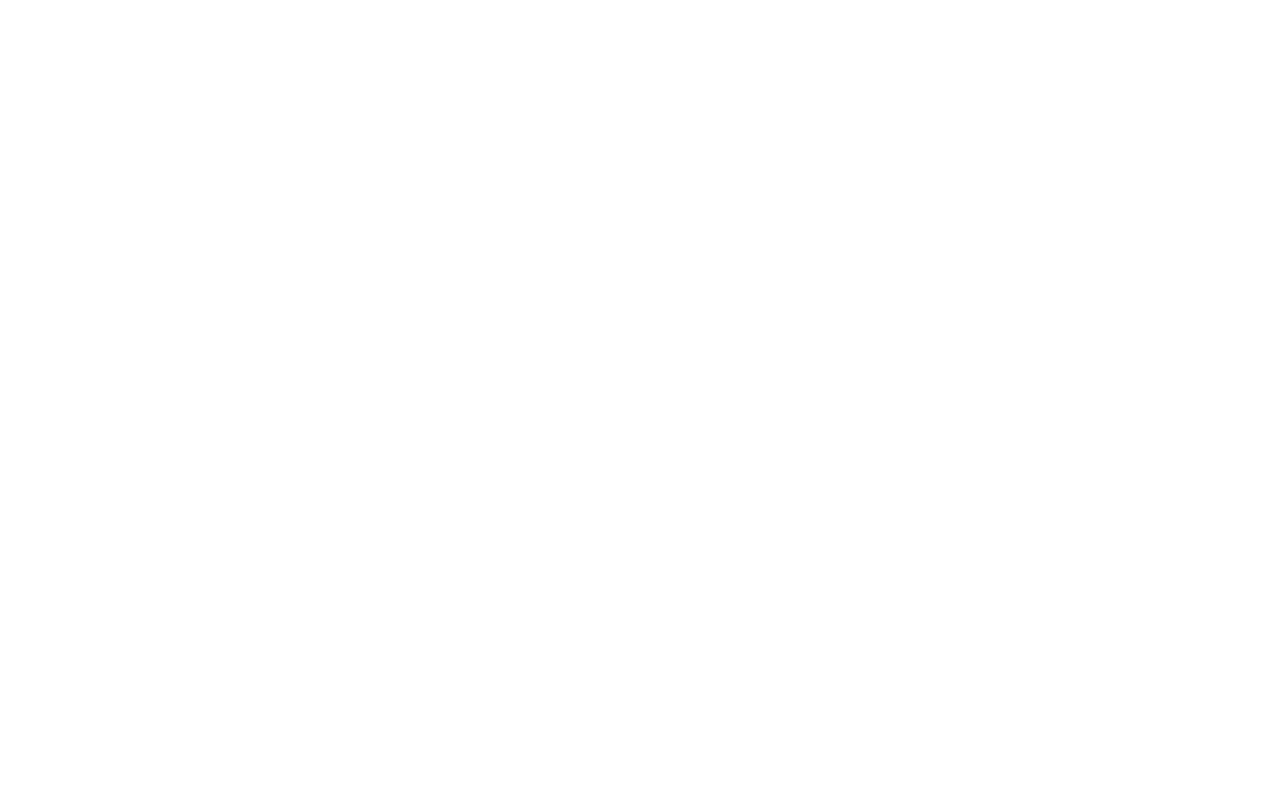
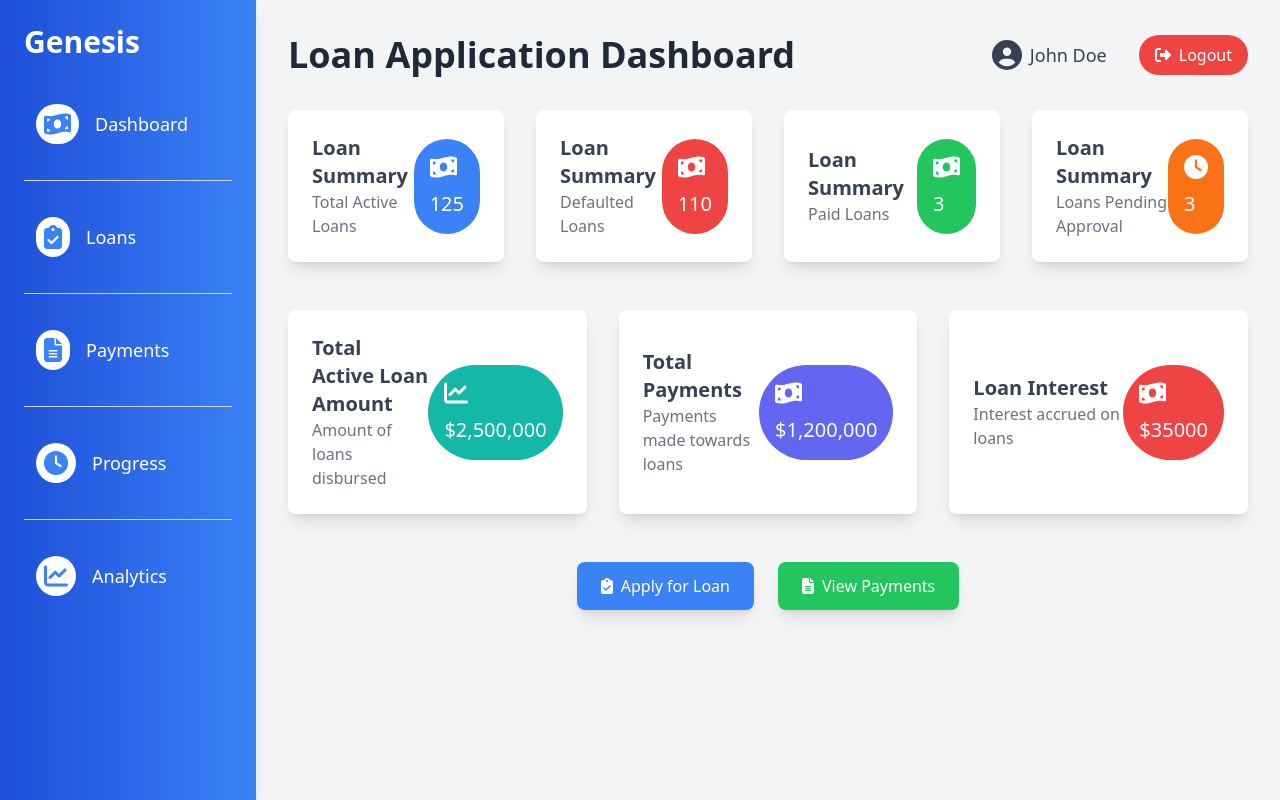
Before and after one commit to cris-cmk/genesis-loans, a React (Create React App) app: page /dashboard in a window 1280 px wide. Before the commit this address had no page. Built offline with nearby package versions, Linux system fonts and the light colour scheme.

Commit message:
updated dashboard details

```diff
--- a/src/App.js
+++ b/src/App.js
@@ -1,18 +1,20 @@
 import React from "react";
-import { BrowserRouter as Router, Route, Routes } from "react-router-dom";
-import Login from "./components/Login";
-import Register from "./components/Register";
+import { BrowserRouter as Router, Routes, Route } from "react-router-dom";
+import Login from "./components/auth/Login";
+import Register from "./components/auth/Register";
+import LoanDashboard from "./components/dashboard/LoanDashboard"; // Import LoanDashboard component
 
-function App() {
+const App = () => {
   return (
     <Router>
       <Routes>
         <Route path="/" element={<Login />} />
         <Route path="/login" element={<Login />} />
         <Route path="/register" element={<Register />} />
+        <Route path="/dashboard" element={<LoanDashboard />} />
       </Routes>
     </Router>
   );
-}
+};
 
 export default App;
--- a/src/components/Register.js
+++ b/src/components/auth/Register.js
@@ -2,7 +2,7 @@
 import { FontAwesomeIcon } from "@fortawesome/react-fontawesome";
 import { faEnvelope, faLock, faUser, faEye, faEyeSlash } from "@fortawesome/free-solid-svg-icons";
 import { createUserWithEmailAndPassword } from "firebase/auth";
-import { auth } from "../firebase";  // Import Firebase auth instance
+import { auth } from "../../firebase";  // Import Firebase auth instance
 
 const Register = () => {
   const [fullName, setFullName] = useState("");
--- /dev/null
+++ b/src/components/dashboard/LoanDashboard.js
@@ -0,0 +1,181 @@
+import React from "react";
+import { FontAwesomeIcon } from "@fortawesome/react-fontawesome";
+import { faMoneyBillWave, faClipboardCheck, faFileAlt, faClock, faChartLine, faUserCircle, faSignOutAlt } from "@fortawesome/free-solid-svg-icons";
+
+const LoanDashboard = () => {
+  return (
+    <div className="min-h-screen bg-gray-100 flex">
+      {/* Side Navigation */}
+      <div className="w-64 bg-gradient-to-r from-blue-700 to-blue-500 text-white p-6 fixed h-full shadow-lg">
+        {/* Logo Section */}
+        <div className="flex items-center mb-8">
+          <h2 className="text-3xl font-bold">Genesis</h2>
+        </div>
+
+        {/* Navigation Links */}
+        <ul className="space-y-6">
+          <li className="flex items-center space-x-4 hover:bg-blue-600 p-3 rounded-lg transition duration-200">
+            <FontAwesomeIcon icon={faMoneyBillWave} className="text-2xl rounded-full bg-white text-blue-500 p-2" />
+            <span className="text-lg">Dashboard</span>
+          </li>
+
+          <div className="border-b border-gray-300 my-4"></div> {/* Divider */}
+
+          <li className="flex items-center space-x-4 hover:bg-blue-600 p-3 rounded-lg transition duration-200">
+            <FontAwesomeIcon icon={faClipboardCheck} className="text-2xl rounded-full bg-white text-blue-500 p-2" />
+            <span className="text-lg">Loans</span>
+          </li>
+
+          <div className="border-b border-gray-300 my-4"></div> {/* Divider */}
+
+          <li className="flex items-center space-x-4 hover:bg-blue-600 p-3 rounded-lg transition duration-200">
+            <FontAwesomeIcon icon={faFileAlt} className="text-2xl rounded-full bg-white text-blue-500 p-2" />
+            <span className="text-lg">Payments</span>
+          </li>
+
+          <div className="border-b border-gray-300 my-4"></div> {/* Divider */}
+
+          <li className="flex items-center space-x-4 hover:bg-blue-600 p-3 rounded-lg transition duration-200">
+            <FontAwesomeIcon icon={faClock} className="text-2xl rounded-full bg-white text-blue-500 p-2" />
+            <span className="text-lg">Progress</span>
+          </li>
+
+          <div className="border-b border-gray-300 my-4"></div> {/* Divider */}
+
+          <li className="flex items-center space-x-4 hover:bg-blue-600 p-3 rounded-lg transition duration-200">
+            <FontAwesomeIcon icon={faChartLine} className="text-2xl rounded-full bg-white text-blue-500 p-2" />
+            <span className="text-lg">Analytics</span>
+          </li>
+        </ul>
+      </div>
+
+      {/* Main Dashboard Content */}
+      <div className="ml-64 w-full p-8">
+        {/* Header with Title, Profile, and Logout */}
+        <div className="flex items-center justify-between mb-8">
+          <h1 className="text-4xl font-bold text-gray-800">Loan Application Dashboard</h1>
+          <div className="flex items-center space-x-6">
+            {/* Profile Section */}
+            <div className="flex items-center space-x-2 cursor-pointer hover:bg-gray-200 p-2 rounded-full transition duration-200">
+              <FontAwesomeIcon icon={faUserCircle} className="text-3xl text-gray-700" />
+              <span className="text-lg text-gray-700">John Doe</span> {/* Example name */}
+            </div>
+
+            {/* Logout Button */}
+            <button className="flex items-center space-x-2 bg-red-500 hover:bg-red-600 text-white py-2 px-4 rounded-full transition duration-200">
+              <FontAwesomeIcon icon={faSignOutAlt} />
+              <span>Logout</span>
+            </button>
+          </div>
+        </div>
+
+        {/* Main Dashboard Cards */}
+        <div className="grid grid-cols-1 sm:grid-cols-2 md:grid-cols-3 lg:grid-cols-4 gap-8">
+          {/* Loan Summary */}
+          <div className="bg-white p-6 rounded-lg shadow-lg flex items-center justify-between">
+            <div>
+              <h3 className="text-xl font-semibold text-gray-700">Loan Summary</h3>
+              <p className="text-gray-500">Total Active Loans</p>
+            </div>
+            <div className="bg-blue-500 text-white p-4 rounded-full">
+              <FontAwesomeIcon icon={faMoneyBillWave} className="text-2xl" />
+              <p className="text-xl mt-2">125</p> {/* Example number */}
+            </div>
+          </div>
+
+
+
+          {/* Defaulted Loans */}
+          <div className="bg-white p-6 rounded-lg shadow-lg flex items-center justify-between">
+            <div>
+              <h3 className="text-xl font-semibold text-gray-700">Loan Summary</h3>
+              <p className="text-gray-500">Defaulted Loans </p>
+            </div>
+            <div className="bg-red-500 text-white p-4 rounded-full">
+              <FontAwesomeIcon icon={faMoneyBillWave} className="text-2xl" />
+              <p className="text-xl mt-2">110</p> {/* Example number */}
+            </div>
+          </div>
+
+          {/* paid Loans*/}
+          <div className="bg-white p-6 rounded-lg shadow-lg flex items-center justify-between">
+            <div>
+              <h3 className="text-xl font-semibold text-gray-700">Loan Summary</h3>
+              <p className="text-gray-500">Paid Loans</p>
+            </div>
+            <div className="bg-green-500 text-white p-4 rounded-full">
+              <FontAwesomeIcon icon={faMoneyBillWave} className="text-2xl" />
+              <p className="text-xl mt-2">3</p> {/* Example number */}
+            </div>
+          </div>
+           {/* Loan Pending Approval */}
+          <div className="bg-white p-6 rounded-lg shadow-lg flex items-center justify-between">
+            <div>
+              <h3 className="text-xl font-semibold text-gray-700">Loan Summary</h3>
+              <p className="text-gray-500">Loans Pending Approval</p>
+            </div>
+            <div className="bg-orange-500 text-white p-4 rounded-full">
+              <FontAwesomeIcon icon={faClock} className="text-2xl" />
+              <p className="text-xl mt-2">3</p> {/* Example number */}
+            </div>
+          </div>
+        </div>
+
+
+
+        {/* Metrics Row */}
+        <div className="mt-12 grid grid-cols-1 sm:grid-cols-2 md:grid-cols-3 gap-8">
+          {/* Loan Amount */}
+          <div className="bg-white p-6 rounded-lg shadow-lg flex items-center justify-between">
+            <div>
+              <h3 className="text-xl font-semibold text-gray-700">Total Active Loan Amount</h3>
+              <p className="text-gray-500">Amount of loans disbursed</p>
+            </div>
+            <div className="bg-teal-500 text-white p-4 rounded-full">
+              <FontAwesomeIcon icon={faChartLine} className="text-2xl" />
+              <p className="text-xl mt-2">$2,500,000</p> {/* Example amount */}
+            </div>
+          </div>
+
+          {/* Total Payments */}
+          <div className="bg-white p-6 rounded-lg shadow-lg flex items-center justify-between">
+            <div>
+              <h3 className="text-xl font-semibold text-gray-700">Total Payments</h3>
+              <p className="text-gray-500">Payments made towards loans</p>
+            </div>
+            <div className="bg-indigo-500 text-white p-4 rounded-full">
+              <FontAwesomeIcon icon={faMoneyBillWave} className="text-2xl" />
+              <p className="text-xl mt-2">$1,200,000</p> {/* Example amount */}
+            </div>
+          </div>
+
+          {/* Loan Interest */}
+          <div className="bg-white p-6 rounded-lg shadow-lg flex items-center justify-between">
+            <div>
+              <h3 className="text-xl font-semibold text-gray-700">Loan Interest</h3>
+              <p className="text-gray-500">Interest accrued on loans</p>
+            </div>
+            <div className="bg-red-500 text-white p-4 rounded-full">
+              <FontAwesomeIcon icon={faMoneyBillWave} className="text-2xl" />
+              <p className="text-xl mt-2">$35000</p> {/* Example amount */}
+            </div>
+          </div>
+        </div>
+
+        {/* Quick Actions */}
+        <div className="mt-12 flex justify-center gap-6">
+          <button className="bg-blue-500 hover:bg-blue-600 text-white px-6 py-3 rounded-lg shadow-lg flex items-center gap-2">
+            <FontAwesomeIcon icon={faClipboardCheck} className="text-white" />
+            Apply for Loan
+          </button>
+          <button className="bg-green-500 hover:bg-green-600 text-white px-6 py-3 rounded-lg shadow-lg flex items-center gap-2">
+            <FontAwesomeIcon icon={faFileAlt} className="text-white" />
+            View Payments
+          </button>
+        </div>
+      </div>
+    </div>
+  );
+};
+
+export default LoanDashboard;
```
Also changed, not shown: src/components/auth/Login.js (renamed from src/components/Login.js, +35 -22 lines).
